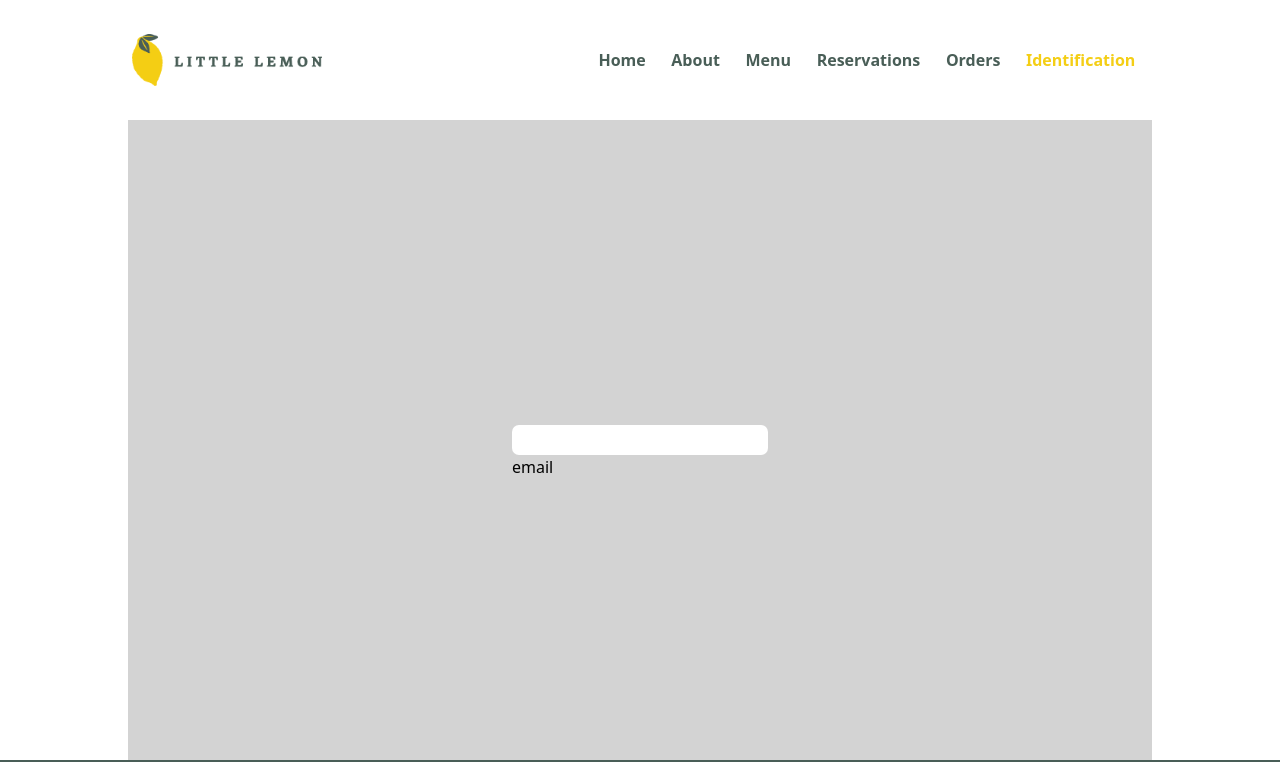
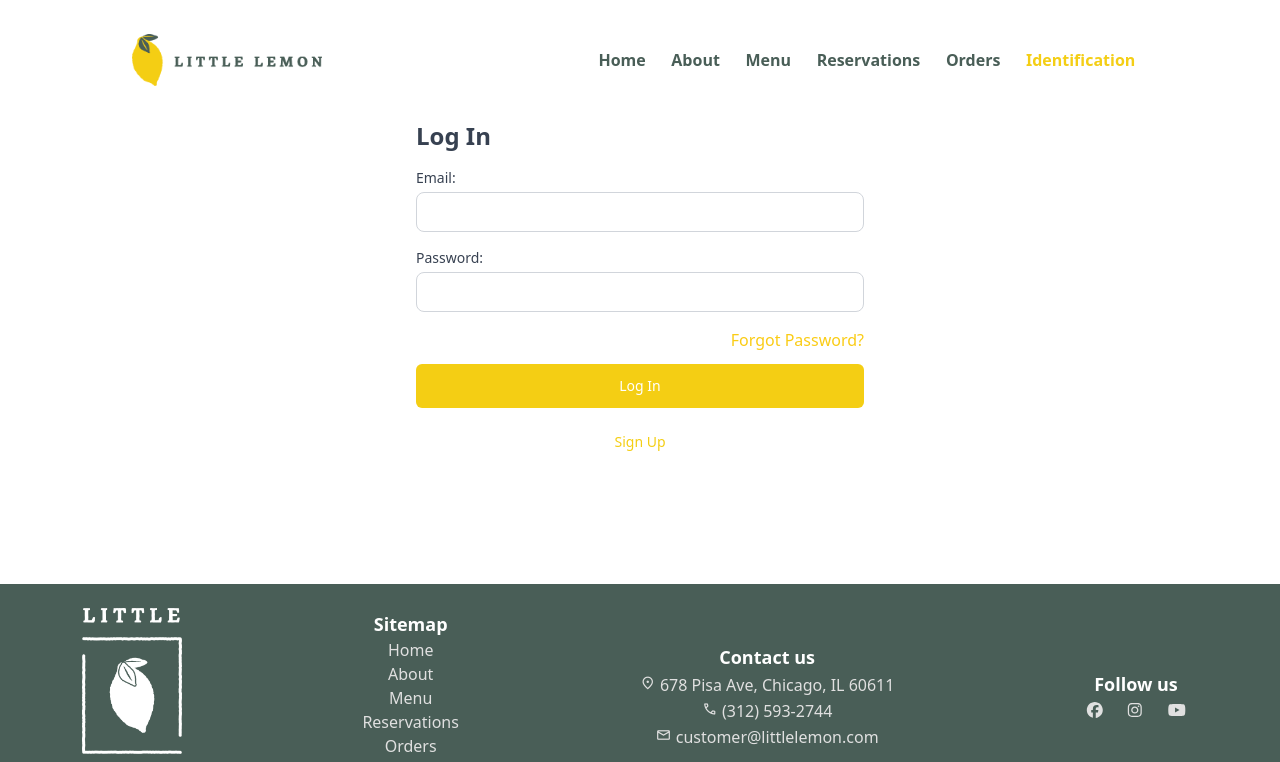
Before and after one commit to YoussefAchraf/LittleLemon, a React (Create React App) app: page /identification in a window 1280 px wide. Shown: the top 762 px of the page. Built offline with nearby package versions, Linux system fonts and the light colour scheme.

Commit message:
new commit

```diff
--- a/src/App.js
+++ b/src/App.js
@@ -1,18 +1,27 @@
-import { Home, About, Menu, Reservations, Orders, Identification  } from "./pages/Pages";
-import { Routes , Route, Navigate } from 'react-router-dom';
+import React, { Suspense } from 'react';
+import { Routes, Route, Navigate } from 'react-router-dom';
+
+// Lazy load components
+const Home = React.lazy(() => import('./pages/Home'));
+const About = React.lazy(() => import('./pages/About'));
+const Menu = React.lazy(() => import('./pages/Menu'));
+const Reservations = React.lazy(() => import('./pages/Reservations'));
+const Orders = React.lazy(() => import('./pages/Orders'));
+const Identification = React.lazy(() => import('./pages/Identification'));
+
 function App() {
   return (
-    <>
+    <Suspense fallback={<div>Loading...</div>}>
       <Routes>
-        <Route path="/" element={ <Home /> } />
-        <Route path="/About" element={ <About /> } />
-        <Route path="/Menu" element={ <Menu /> } />
-        <Route path="/Reservations" element={ <Reservations /> } />
-        <Route path="/Orders" element={ <Orders /> } />
-        <Route path="/Identification" element={ <Identification /> } />
+        <Route path="/" element={<Home />} />
+        <Route path="/about" element={<About />} />
+        <Route path="/menu" element={<Menu />} />
+        <Route path="/reservations" element={<Reservations />} />
+        <Route path="/orders" element={<Orders />} />
+        <Route path="/identification" element={<Identification />} />
         <Route path="*" element={<Navigate to="/" replace />} />
       </Routes>
-    </>
+    </Suspense>
   );
 }
 
--- a/src/pages/About.js
+++ b/src/pages/About.js
@@ -25,7 +25,7 @@ const About = ( ) => {
        <meta name="keywords" content="Little Lemon, restaurant, about us, philosophy, team, delicious meals" />
        <title>About Us | Little Lemon</title>
       </Helmet>
-      <section className="w-[100dvw] h-[100dvh] overflow-x-hidden">
+      <section className="w-full h-[100dvh] overflow-x-hidden">
 
       </section>
     </>
--- a/src/pages/Identification.js
+++ b/src/pages/Identification.js
@@ -1,41 +1,170 @@
+import React, { useState } from 'react';
 import { Helmet } from "react-helmet-async";
-import UsrInpt from "./components/UsrInpt";
-const Identification = ( ) => {
-    return(
+import { Formik, Form, Field, ErrorMessage } from 'formik';
+import * as Yup from 'yup';
+
+const Identification = () => {
+  const [isSubmitted, setIsSubmitted] = useState(false);
+  const [isLoginForm, setIsLoginForm] = useState(true);
+  const initialValues = {
+    email: '',
+    password: '',
+    firstName: '',
+    lastName: '',
+    repeatPassword: '',
+  };
+
+  const loginValidationSchema = Yup.object().shape({
+    email: Yup.string().email('Invalid email').required('Email is required'),
+    password: Yup.string().required('Password is required'),
+  });
+
+  const signupValidationSchema = Yup.object().shape({
+    email: Yup.string().email('Invalid email').required('Email is required'),
+    password: Yup.string().required('Password is required'),
+    firstName: Yup.string().required('First Name is required'),
+    lastName: Yup.string().required('Last Name is required'),
+    repeatPassword: Yup.string()
+      .oneOf([Yup.ref('password'), null], 'Passwords must match')
+      .required('Repeat Password is required'),
+  });
+
+  const handleLoginSubmit = (values, { setSubmitting }) => {
+    console.log(values);
+    setIsSubmitted(true);
+    setSubmitting(false);
+  };
+
+  const handleSignupSubmit = (values, { setSubmitting }) => {
+    console.log(values);
+    setIsLoginForm(false); // Update state to indicate signup form submission
+    setIsSubmitted(true);
+    setSubmitting(false);
+  };
+
+  const handleForgotPasswordSubmit = (values, { setSubmitting }) => {
+    console.log(values);
+    setIsSubmitted(true);
+    setSubmitting(false);
+  };
+
+  const toggleForm = () => {
+    setIsLoginForm(prevState => !prevState);
+    setIsSubmitted(false);
+  };
+
+  return (
     <>
       <Helmet>
+        <title>Login Page - Little Lemon</title>
         <meta
           name="description"
-            content="Welcome to the Identification page at Little Lemon. Login or sign-in to access exclusive features and services. Learn about our identification process, ensuring a secure dining experience for all our guests."
+          content="Login to your account at Little Lemon. Enjoy exclusive member benefits and special offers. Sign in now!"
         />
-         <meta property="og:title" content="Identification | Little Lemon" />
+        <meta property="og:title" content="Login Page - Little Lemon" />
         <meta
           property="og:description"
-           content="Welcome to the Identification page at Little Lemon. Login or sign-in to access exclusive features and services. Learn about our identification process, ensuring a secure dining experience for all our guests."
+          content="Login to your account at Little Lemon. Enjoy exclusive member benefits and special offers. Sign in now!"
         />
-         <meta property="og:image" content="%PUBLIC_URL%/og-identification-image.jpg" />
+        <meta property="og:image" content="%PUBLIC_URL%/og-login-image.jpg" />
         <meta property="og:type" content="website" />
         <meta name="twitter:card" content="summary_large_image" />
-         <meta name="twitter:title" content="Identification | Little Lemon" />
+        <meta name="twitter:title" content="Login Page - Little Lemon" />
         <meta
           name="twitter:description"
-           content="Welcome to the Identification page at Little Lemon. Login or sign-in to access exclusive features and services. Learn about our identification process, ensuring a secure dining experience for all our guests."
+          content="Login to your account at Little Lemon. Enjoy exclusive member benefits and special offers. Sign in now!"
         />
-         <meta name="twitter:image" content="%PUBLIC_URL%/twitter-identification-image.jpg" />
+        <meta name="twitter:image" content="%PUBLIC_URL%/twitter-login-image.jpg" />
         <meta name="robots" content="index, follow" />
-         <meta name="keywords" content="Little Lemon, restaurant, identification, login, sign-in, security" />
-         <title>Identification | Little Lemon</title>
+        <meta name="keywords" content="Little Lemon, restaurant, login, sign in" />
       </Helmet>
-        <section className="w-full h-auto flex items-center justify-center">
-          <div className="md: w-[80dvw] h-[80dvh] mt-[15dvh] bg-[lightgrey] flex items-center justify-center">
-            <UsrInpt
-              Inpt="text"
-              InptId="username"
-              LbVl="email"
-            />
+      <div className=" w-[80dvw] md:max-w-md mx-auto my-[10vh] md:my-[15vh]">
+        {!isSubmitted ? (
+          <>
+            {isLoginForm ? (
+              <Formik
+                initialValues={initialValues}
+                validationSchema={loginValidationSchema}
+                onSubmit={handleLoginSubmit}
+              >
+                {({ isSubmitting, errors, touched }) => (
+                  <Form>
+                    <h2 className="text-2xl font-semibold mb-4 text-gray-700">Log In</h2>
+                    <div className="mb-4">
+                      <label htmlFor="email" className="block text-sm font-medium text-gray-700">Email:</label>
+                      <Field type="email" name="email" className={`mt-1 block w-full rounded-lg h-10 border border-gray-300 px-4 focus:outline-none focus:ring-2 focus:ring-yellow-400 focus:border-yellow-400 ${errors.email && touched.email ? 'border-red-500' : ''}`} />
+                      <ErrorMessage name="email" component="div" className="text-red-500 text-sm" />
                     </div>
-        </section>
+                    <div className="mb-4">
+                      <label htmlFor="password" className="block text-sm font-medium text-gray-700">Password:</label>
+                      <Field type="password" name="password" className={`mt-1 block w-full rounded-lg h-10 border border-gray-300 px-4 focus:outline-none focus:ring-2 focus:ring-yellow-400 focus:border-yellow-400 ${errors.password && touched.password ? 'border-red-500' : ''}`} />
+                      <ErrorMessage name="password" component="div" className="text-red-500 text-sm" />
+                    </div>
+                    <div className="flex justify-center gap-3 flex-col">
+                      <div className="flex justify-end">
+                        <button type="button" onClick={toggleForm} className="text-yellow-400 ml-2">Forgot Password?</button>
+                      </div>
+                      <button type="submit" disabled={isSubmitting} className="bg-[#f4ce14] text-white text-sm rounded-md p-3">
+                        {isSubmitting ? 'Logging in...' : 'Log In'}
+                      </button>
+                      <button type="button" onClick={toggleForm} className="text-[#f4ce14] text-sm rounded-md p-3">Sign Up</button>
+                    </div>
+                  </Form>
+                )}
+              </Formik>
+            ) : (
+              <Formik
+                initialValues={initialValues}
+                validationSchema={signupValidationSchema}
+                onSubmit={handleSignupSubmit}
+              >
+                {({ isSubmitting, errors, touched }) => (
+                  <Form>
+                    <h2 className="text-2xl font-semibold mb-4 text-gray-700">Sign Up</h2>
+                    <div className="mb-4">
+                      <label htmlFor="email" className="block text-sm font-medium text-gray-700">Email:</label>
+                      <Field type="email" name="email" className={`mt-1 block w-full rounded-lg h-10 border border-gray-300 px-4 focus:outline-none focus:ring-2 focus:ring-yellow-400 focus:border-yellow-400 ${errors.email && touched.email ? 'border-red-500' : ''}`} />
+                      <ErrorMessage name="email" component="div" className="text-red-500 text-sm" />
+                    </div>
+                    <div className="mb-4">
+                      <label htmlFor="password" className="block text-sm font-medium text-gray-700">Password:</label>
+                      <Field type="password" name="password" className={`mt-1 block w-full rounded-lg h-10 border border-gray-300 px-4 focus:outline-none focus:ring-2 focus:ring-yellow-400 focus:border-yellow-400 ${errors.password && touched.password ? 'border-red-500' : ''}`} />
+                      <ErrorMessage name="password" component="div" className="text-red-500 text-sm" />
+                    </div>
+                    <div className="mb-4">
+                      <label htmlFor="firstName" className="block text-sm font-medium text-gray-700">First Name:</label>
+                      <Field type="text" name="firstName" className={`mt-1 block w-full rounded-lg h-10 border border-gray-300 px-4 focus:outline-none focus:ring-2 focus:ring-yellow-400 focus:border-yellow-400 ${errors.firstName && touched.firstName ? 'border-red-500' : ''}`} />
+                      <ErrorMessage name="firstName" component="div" className="text-red-500 text-sm" />
+                    </div>
+                    <div className="mb-4">
+                      <label htmlFor="lastName" className="block text-sm font-medium text-gray-700">Last Name:</label>
+                      <Field type="text" name="lastName" className={`mt-1 block w-full rounded-lg h-10 border border-gray-300 px-4 focus:outline-none focus:ring-2 focus:ring-yellow-400 focus:border-yellow-400 ${errors.lastName && touched.lastName ? 'border-red-500' : ''}`} />
+                      <ErrorMessage name="lastName" component="div" className="text-red-500 text-sm" />
+                    </div>
+                    <div className="mb-4">
+                      <label htmlFor="repeatPassword" className="block text-sm font-medium text-gray-700">Repeat Password:</label>
+                      <Field type="password" name="repeatPassword" className={`mt-1 block w-full rounded-lg h-10 border border-gray-300 px-4 focus:outline-none focus:ring-2 focus:ring-yellow-400 focus:border-yellow-400 ${errors.repeatPassword && touched.repeatPassword ? 'border-red-500' : ''}`} />
+                      <ErrorMessage name="repeatPassword" component="div" className="text-red-500 text-sm" />
+                    </div>
+                    <div className="flex justify-center gap-3">
+                      <button type="submit" disabled={isSubmitting} className="bg-yellow-400 text-white rounded-md py-2 px-4 hover:bg-yellow-500 focus:outline-none focus:ring-2 focus:ring-offset-2 focus:ring-yellow-400">
+                        {isSubmitting ? 'Creating Account...' : 'Create Account'}
+                      </button>
+                      <button type="button" onClick={toggleForm} className="text-yellow-400 ml-2">Log In</button>
+                    </div>
+                  </Form>
+                )}
+              </Formik>
+            )}
+          </>
+        ) : (
+          <div className="text-center text-green-600 font-semibold">
+            {isLoginForm ? 'Logged in successfully!' : 'Account created successfully!'}
+          </div>
+        )}
+      </div>
     </>
   );
-  }
+};
+
 export default Identification;
--- a/src/pages/Orders.js
+++ b/src/pages/Orders.js
@@ -26,7 +26,7 @@ const Orders = () => {
         <meta name="robots" content="index, follow" />
         <meta name="keywords" content="Little Lemon, restaurant, orders, online ordering" />
       </Helmet>
-      <section className="w-[100dvw] h-[100dvh] overflow-x-hidden">
+      <section className="w-full h-[100dvh] overflow-x-hidden">
 
       </section>
     </>
--- a/src/pages/components/UsrInpt.js
+++ /dev/null
@@ -1,22 +0,0 @@
-const UsrInpt = (props) => {
-  return(
-    <div className="w-auto h-auto">
-      <div className="w-[20dvw] h-[30px]">
-        <input
-          className="w-full h-full border-none outline-none focus:border-[1px] focus: border-[blue] focus: rounded-[7px]"
-          type={props.Inpt}
-          placeholder=" "
-          id={props.InptId}
-
-        />
-        <label
-          className="cursor-pointer"
-          htmlFor={props.InptId}
-        >
-          {props.LbVl}
-        </label>
-      </div>
-    </div>
-  );
-}
-export default UsrInpt;
```
Lines whose indentation alone changed are shown as unchanged.
